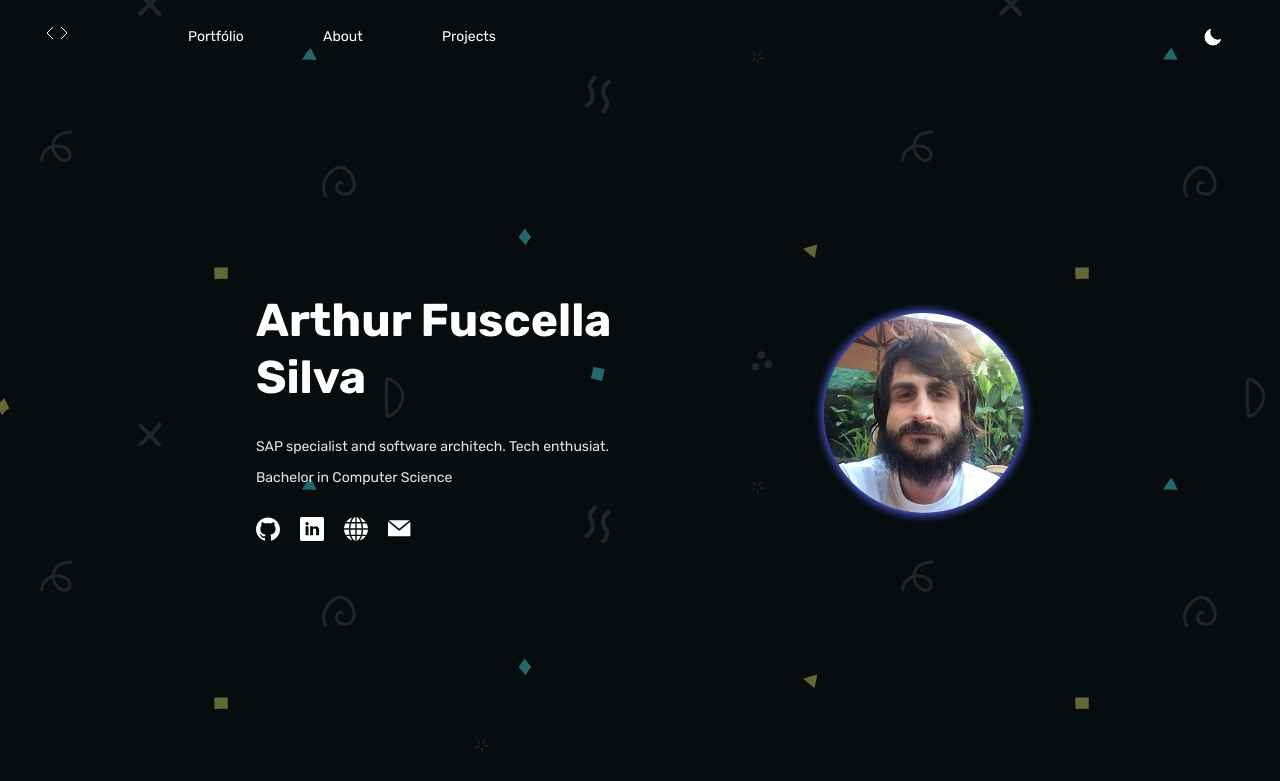
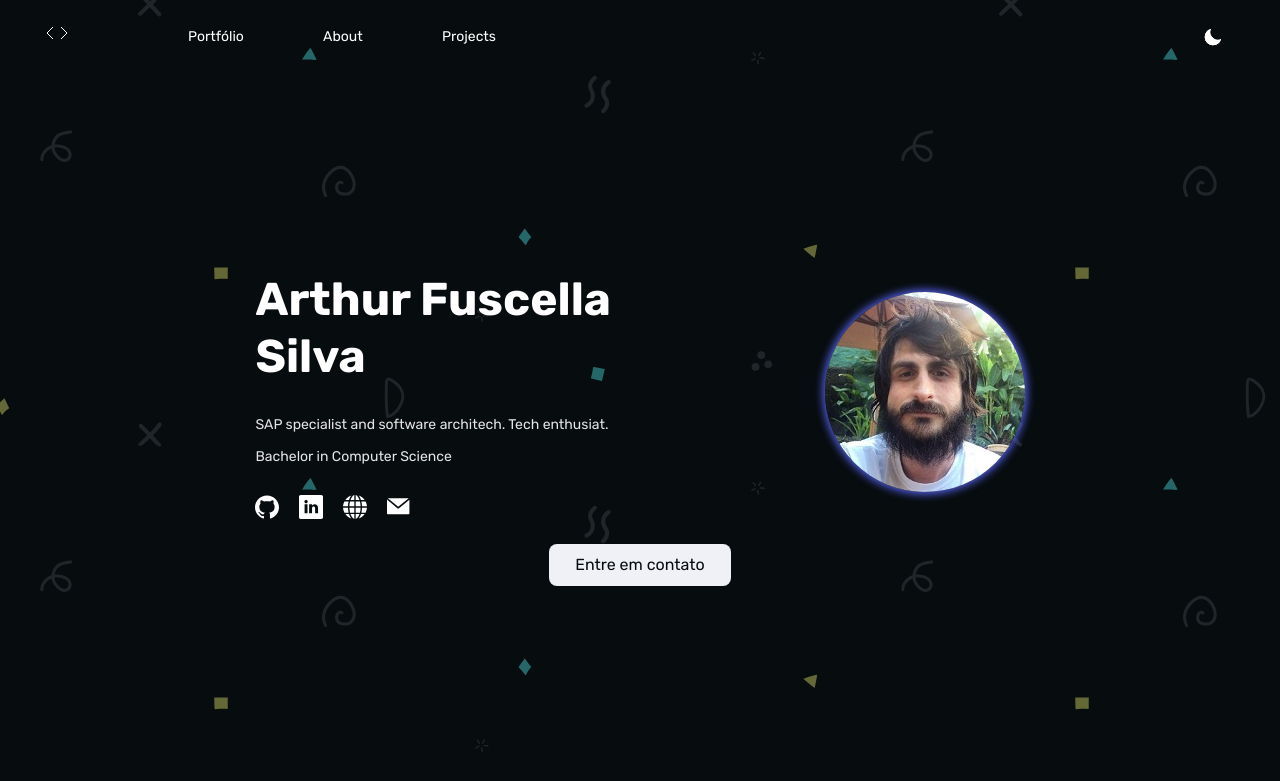
Before and after one commit to afuscella/react-portfolio, a Next.js app: page / in a window 1280 px wide. Shown: the top 781 px of the page. Built offline with nearby package versions, Linux system fonts and the light colour scheme.

Commit message:
refactor(component): adjust component to receive a footer content

```diff
--- a/src/components/commons/Cover/index.tsx
+++ b/src/components/commons/Cover/index.tsx
@@ -1,17 +1,22 @@
 import React from 'react';
 
+import { Button } from '@/components/commons/Button';
 import { Text } from '@/components/foundation/Text';
 import { SocialMedias } from '@/components/commons/SocialMedias';
+import { WebsitePageContext } from '@/components/wrapper/WebsitePage';
 
 import { CoverWrapper } from './styles';
+import { useContext } from 'react';
 
 export function Cover({ ...props }) {
+  const { toggleModalContact } = useContext(WebsitePageContext);
   return (
     <CoverWrapper.Cover
       // eslint-disable-next-line react/jsx-props-no-spreading
       {...props}
     >
       <CoverWrapper.Content>
+        <CoverWrapper.Left>
           <Text
             variant="title"
             tag="h1"
@@ -49,11 +54,26 @@ export function Cover({ ...props }) {
           </Text>
 
           <SocialMedias />
+        </CoverWrapper.Left>
+
+        <CoverWrapper.Right>
+          <img src="images/me.jfif" alt="myself" />
+        </CoverWrapper.Right>
       </CoverWrapper.Content>
 
-      <CoverWrapper.Header>
-        <img src="images/me.jfif" alt="myself" />
-      </CoverWrapper.Header>
+      <CoverWrapper.Bottom>
+        <Button
+          variant="tertiary.main"
+          margin={{
+            xs: 'auto',
+            md: 'initial',
+          }}
+          display="block"
+          onClick={toggleModalContact}
+        >
+          Entre em contato
+        </Button>
+      </CoverWrapper.Bottom>
 
     </CoverWrapper.Cover>
   );
--- a/src/components/commons/Cover/styles.ts
+++ b/src/components/commons/Cover/styles.ts
@@ -8,10 +8,12 @@ export const CoverWrapper = {
     flex: 1;
     display: flex;
     flex-wrap: wrap;
+    flex-direction: column;
+    justify-content: center;
     align-items: center;
-    justify-content: space-evenly;
     font-family: ${({ theme }) => theme.fontFamily};
     min-height: 90vh;
+
     ${breakpointsMedia({
     xs: css`
         margin-left: auto;
@@ -19,8 +21,6 @@ export const CoverWrapper = {
         padding: ${({ theme }) => theme.padding};
       `,
     md: css`
-        padding-right: 16px;
-        padding-left: 16px;
         max-width: 768px;
       `,
     lg: css`
@@ -30,11 +30,26 @@ export const CoverWrapper = {
         max-width: 1222px;
       `,
   })}
-
     ${propToStyle('marginTop')};
   `,
 
-  Header: styled.div`
+  Content: styled.div`
+    display: flex;
+    justify-content: space-evenly;
+    width: 100%;
+
+    ${breakpointsMedia({
+    xs: css`
+      flex-direction: column;
+    `,
+    md: css`
+      flex-direction: row;
+    `,
+  })}
+
+  `,
+
+  Right: styled.div`
     display: flex;
     align-items: center;
     justify-content: center;
@@ -59,19 +74,10 @@ export const CoverWrapper = {
           box-shadow: 0px 0px 8px 2px #535fed;
         }
       }
-
-      ${breakpointsMedia({
-    xs: css`
-          width: 75%
-        `,
-    md: css`
-          width: 100%
-        `,
-  })}
     }
   `,
 
-  Content: styled.div`
+  Left: styled.div`
     order: 3;
     nav {
       display: flex;
@@ -89,4 +95,8 @@ export const CoverWrapper = {
       `,
   })}
   `,
+
+  Bottom: styled.footer`
+    order: 4;
+  `,
 };
```
Lines whose indentation alone changed are shown as unchanged.
